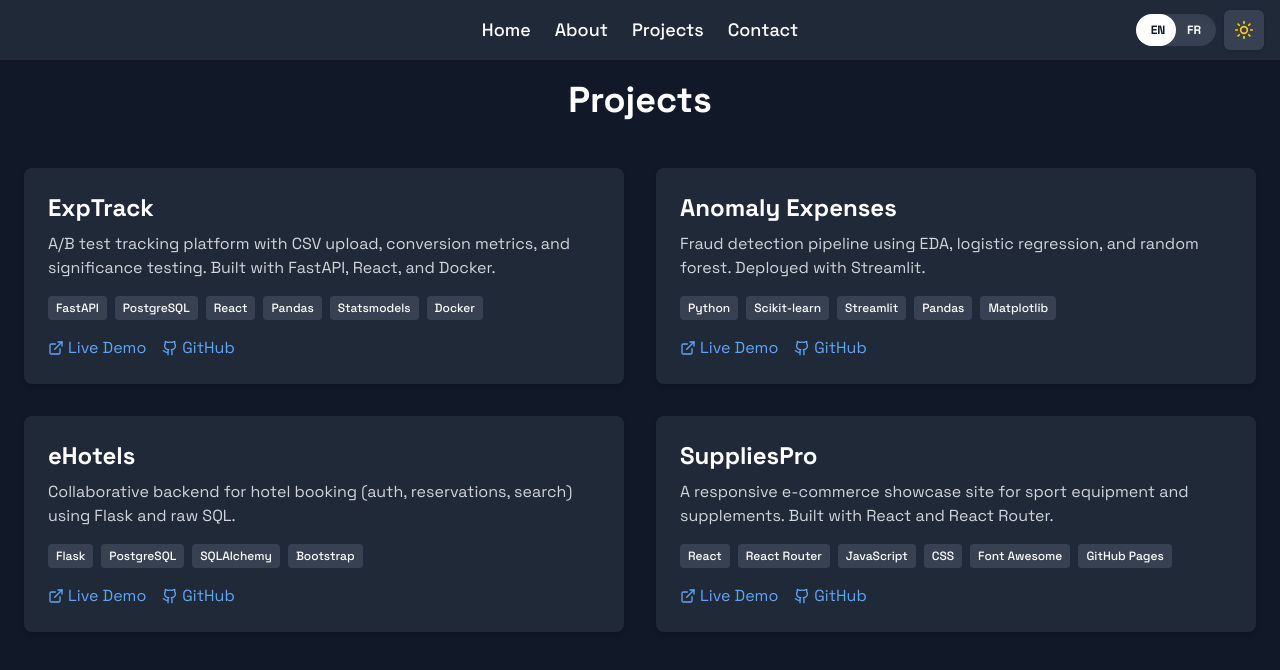
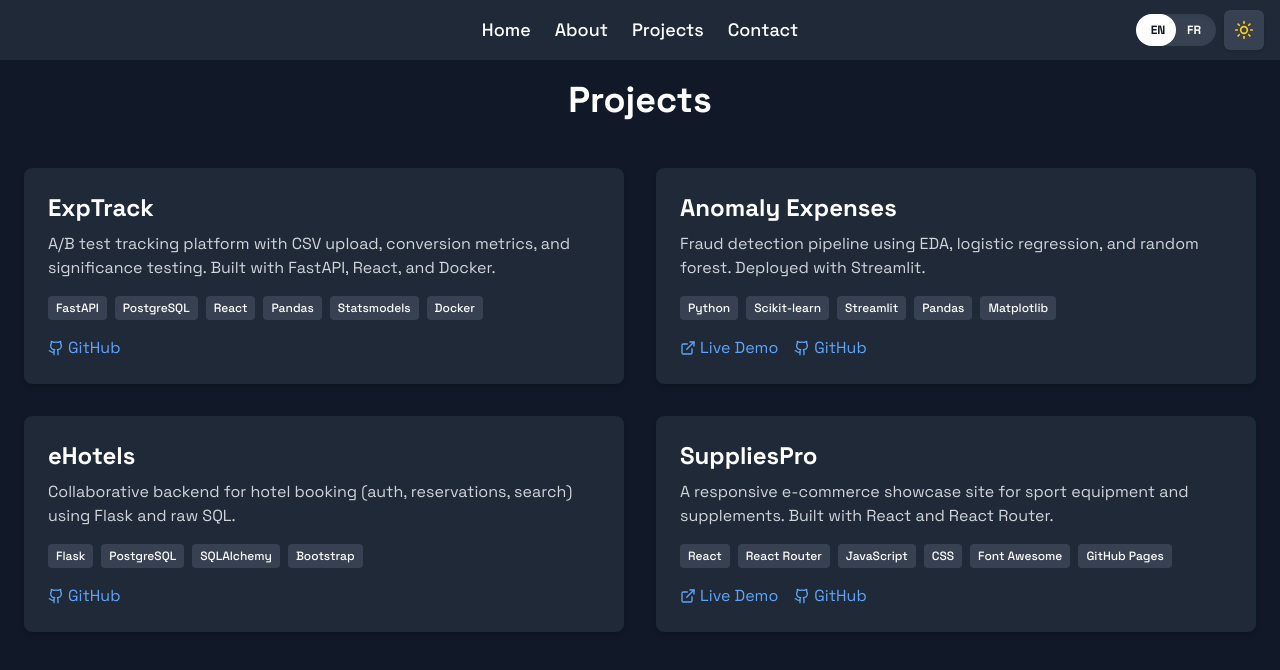
Before and after one commit to Ilyas-Ait-Ali/portfolio-website, a React (Vite) app: page /projects in a window 1280 px wide. Shown: the top 670 px of the page. Built offline with nearby package versions, Linux system fonts and the light colour scheme.

Commit message:
fix(projects): hide Live Demo link if null for cleaner UX

```diff
--- a/src/pages/Projects.jsx
+++ b/src/pages/Projects.jsx
@@ -97,6 +97,7 @@
             </div>
 
             <div className="flex flex-wrap gap-4 mt-auto">
+              {project.live ? (
                 <a
                   href={project.live}
                   target="_blank"
@@ -106,6 +107,8 @@
                   <ExternalLink size={16} />
                   {t.suppliesPro.live}
                 </a>
+              ) : null}
+
               <a
                 href={project.repo}
                 target="_blank"
@@ -116,6 +119,7 @@
                 {t.suppliesPro.github}
               </a>
             </div>
+
           </motion.div>
         ))}
       </div>
```
Lines whose indentation alone changed are shown as unchanged.
